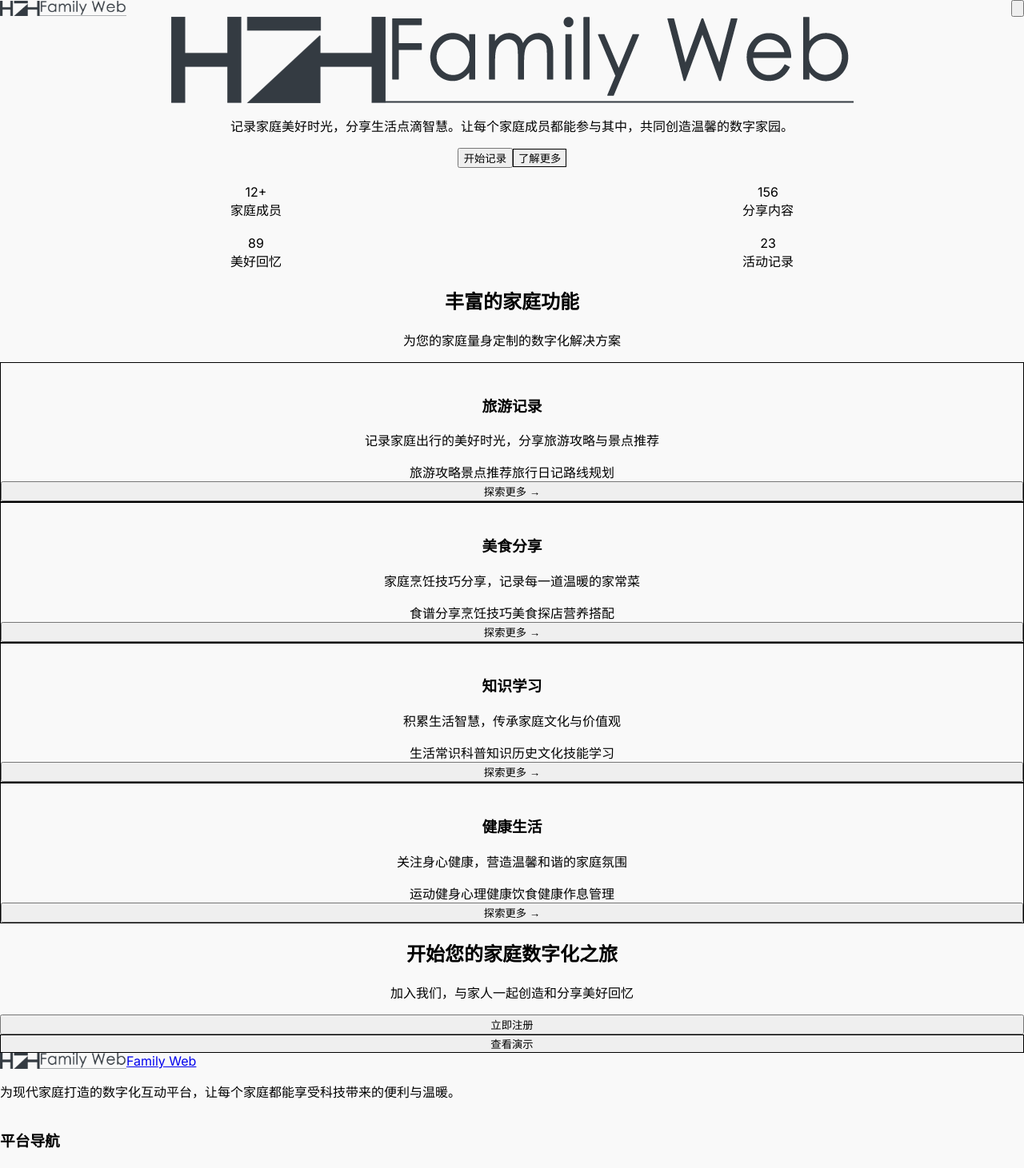
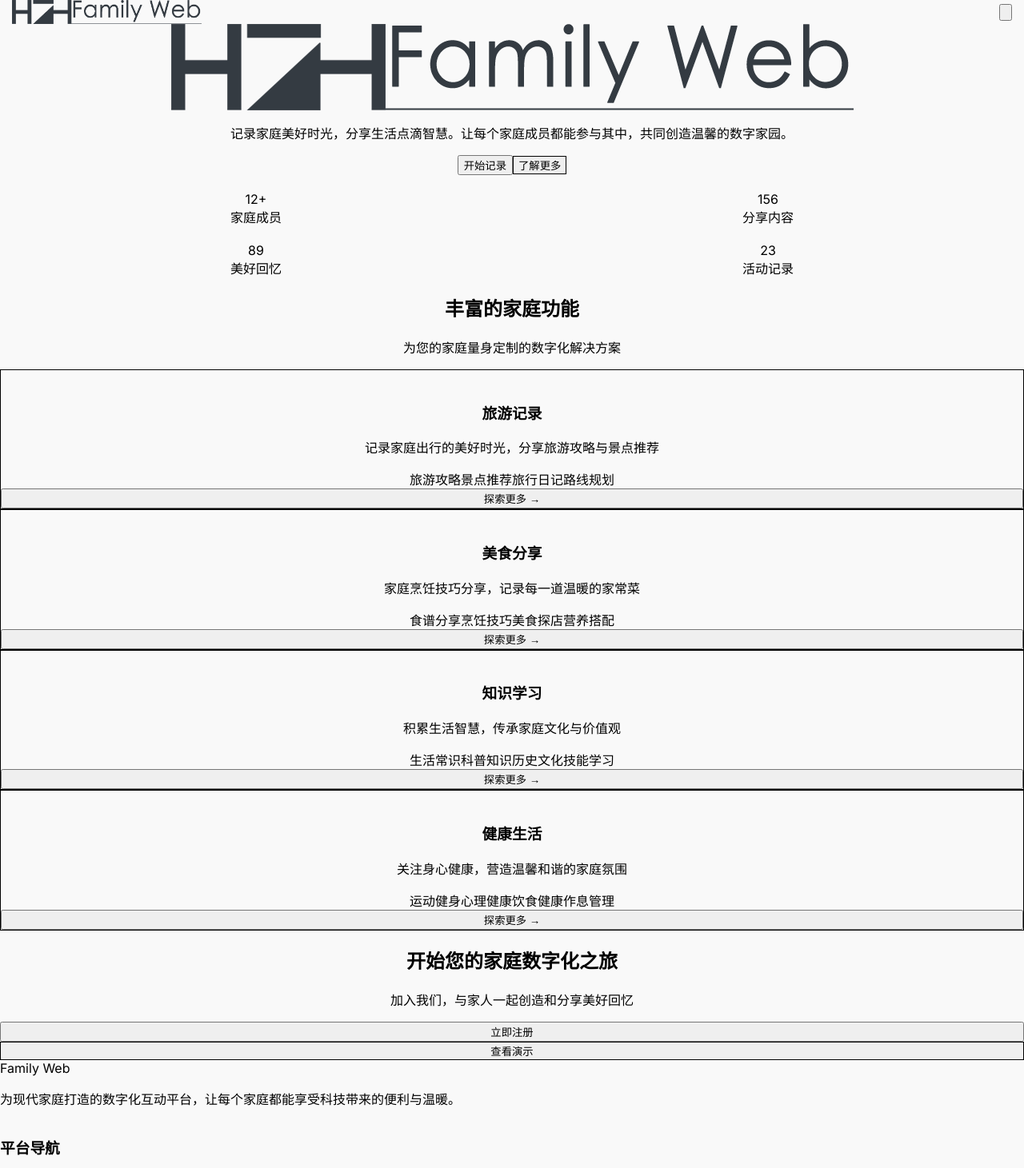
Before and after one commit to HYH761/Familyweb, a Next.js app in the folder family-platform/: page / in a window 1280 px wide. Shown: the top 1461 px of the page at 80% size. Built offline with nearby package versions, Linux system fonts and the light colour scheme.

Commit message:
UI优化：1.放大左上角Logo 50% 2.边缘添加15px间距 3.移除Footer中Logo

```diff
--- a/family-platform/src/components/Footer.tsx
+++ b/family-platform/src/components/Footer.tsx
@@ -34,17 +34,9 @@ export default function Footer() {
         <div className="flex flex-col space-y-8">
           {/* 品牌信息 */}
           <div>
-            <Link href="/" className="flex items-center space-x-3 mb-4">
-              <Image
-                src="/images/logo-hq.png"
-                alt="Family Web Platform Logo"
-                width={88}
-                height={20}
-                className="h-5 w-auto object-contain"
-                unoptimized
-              />
+            <div className="mb-4">
               <span className="text-xl font-bold">Family Web</span>
-            </Link>
+            </div>
             <p className="text-neutral-400 text-sm leading-relaxed mb-6">
               为现代家庭打造的数字化互动平台，让每个家庭都能享受科技带来的便利与温暖。
             </p>
--- a/family-platform/src/components/Navbar.tsx
+++ b/family-platform/src/components/Navbar.tsx
@@ -24,16 +24,16 @@ export default function Navbar() {
 
   return (
     <nav className="bg-white shadow-lg">
-      <div className="container mx-auto px-4">
+      <div className="container mx-auto">
         <div className="flex justify-between items-center h-16">
           {/* Logo */}
-          <Link href="/" className="flex items-center space-x-3 hover:opacity-80 transition-opacity">
+          <Link href="/" className="flex items-center space-x-3 hover:opacity-80 transition-opacity ml-[15px]">
             <Image
               src="/images/logo-hq.png"
               alt="Family Web Platform Logo"
-              width={88}
-              height={20}
-              className="h-5 w-auto object-contain"
+              width={132}
+              height={30}
+              className="h-8 w-auto object-contain"
               priority
               unoptimized
             />
@@ -57,7 +57,7 @@ export default function Navbar() {
           </div>
 
           {/* 桌面端用户操作 */}
-          <div className="hidden lg:flex items-center space-x-3">
+          <div className="hidden lg:flex items-center space-x-3 mr-[15px]">
             <Link
               href="/login"
               className="px-4 py-2 text-neutral-600 hover:text-orange-500 transition-colors font-medium"
@@ -75,7 +75,7 @@ export default function Navbar() {
           {/* 移动端菜单按钮 */}
           <button
             onClick={toggleMenu}
-            className="lg:hidden p-2 rounded-lg text-neutral-600 hover:text-orange-500 hover:bg-neutral-100 transition-colors"
+            className="lg:hidden p-2 rounded-lg text-neutral-600 hover:text-orange-500 hover:bg-neutral-100 transition-colors mr-[15px]"
             aria-label="打开菜单"
           >
             {isMenuOpen ? (
```
